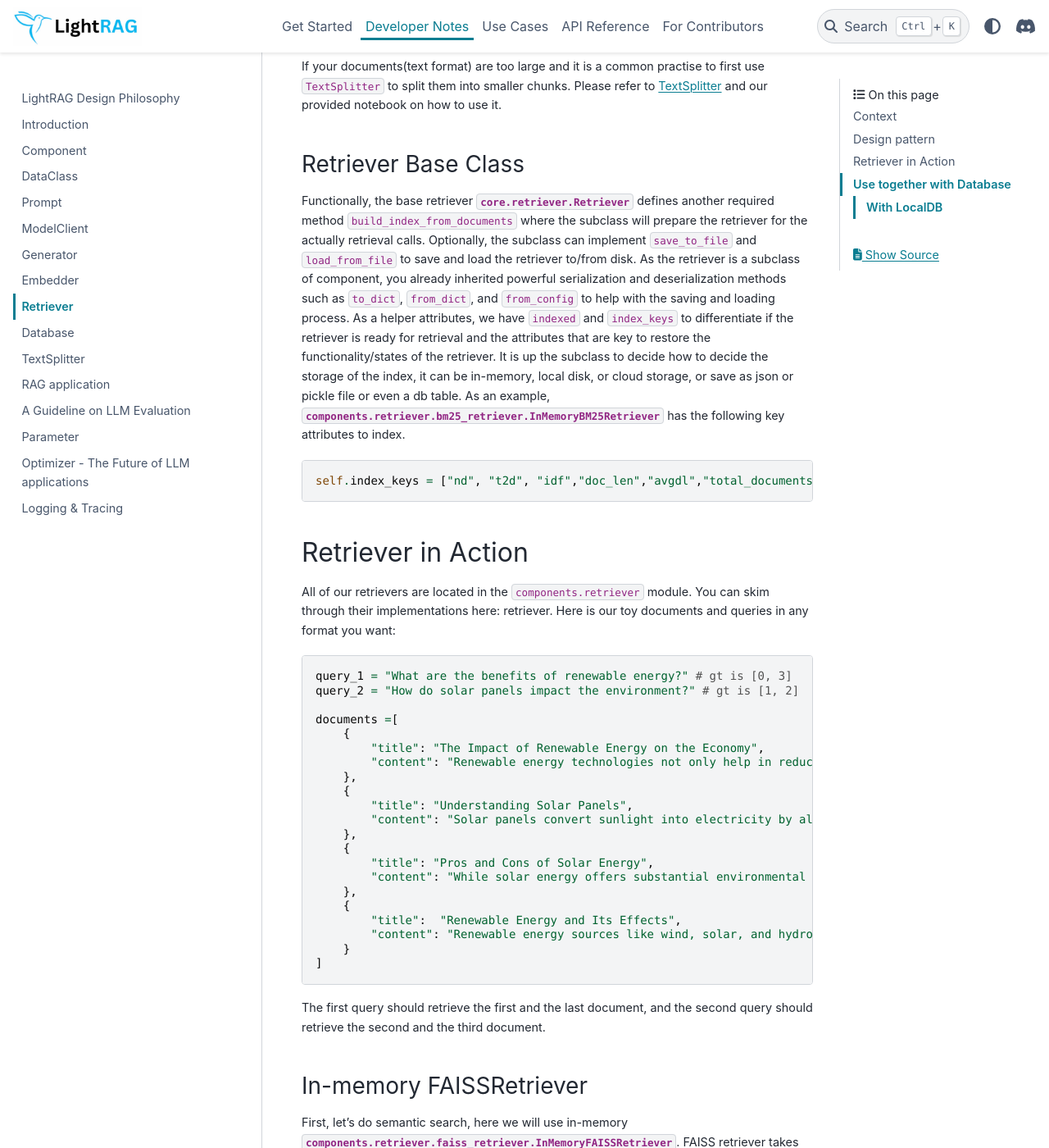
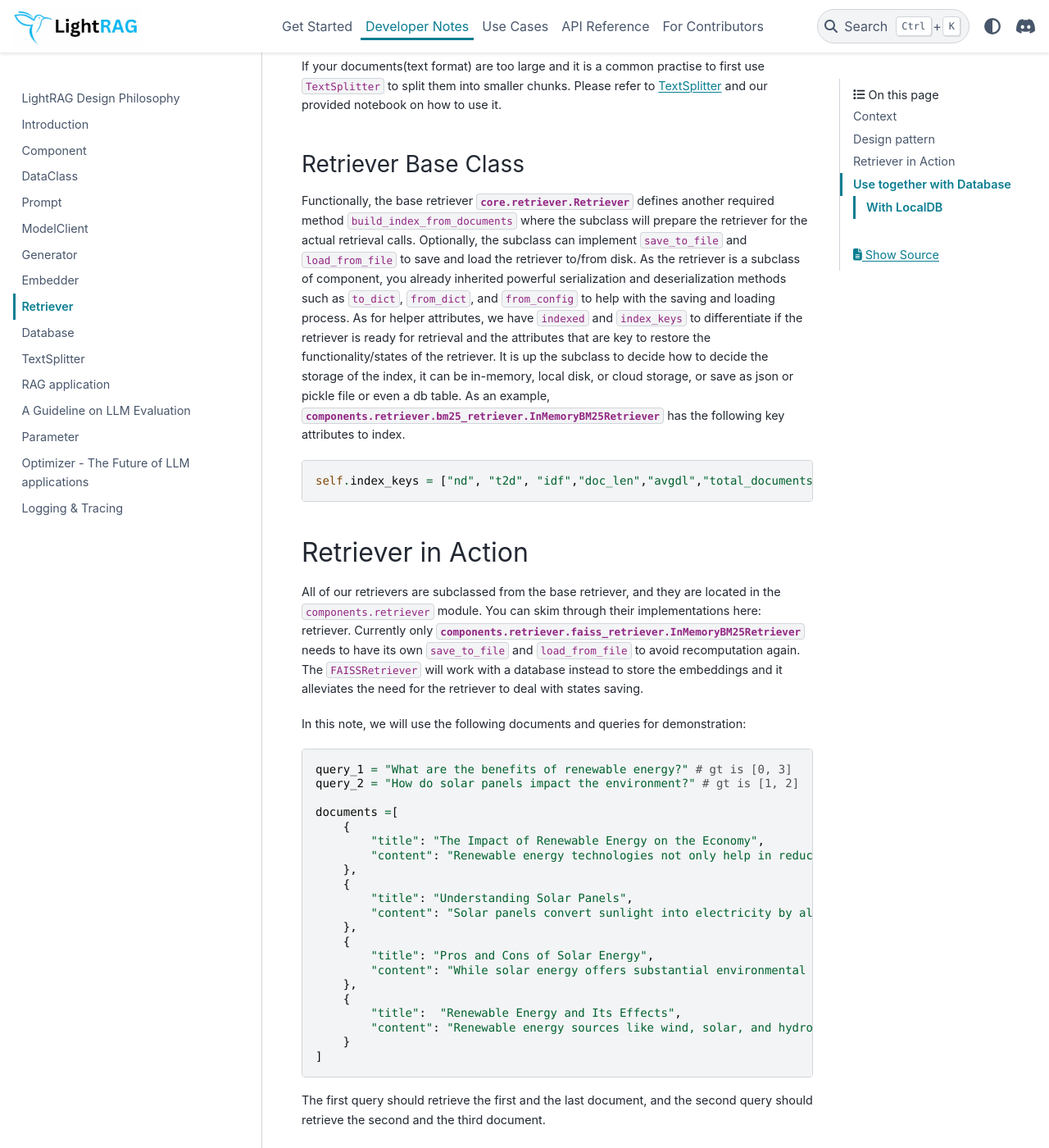
Before and after one commit to SylphAI-Inc/AdalFlow, a Sphinx documentation site: the page built from docs/source/developer_notes/retriever.rst, in a window 1280 px wide and 1400 px high, scrolled down 3811 px. Shown: the whole window at 82% size. Built offline with Sphinx 7.4.7 and the PyData theme 0.15.4, drawn with Linux system fonts in a browser that asks for light colours; pages that are not in the unit, such as notebooks, are missing from menus.

Commit message:
database note

```diff
--- a/docs/source/developer_notes/retriever.rst
+++ b/docs/source/developer_notes/retriever.rst
@@ -178,10 +178,10 @@ Please refer to :doc:`text_splitter` and our provided notebook on how to use it.
 Retriever Base Class
 ^^^^^^^^^^^^^^^^^^^^^^^^
 
-Functionally, the base retriever :class:`core.retriever.Retriever` defines another required method ``build_index_from_documents`` where the subclass will prepare the retriever for the actually retrieval calls.
+Functionally, the base retriever :class:`core.retriever.Retriever` defines another required method ``build_index_from_documents`` where the subclass will prepare the retriever for the actual retrieval calls.
 Optionally, the subclass can implement ``save_to_file`` and ``load_from_file`` to save and load the retriever to/from disk.
 As the retriever is a subclass of component, you already inherited powerful serialization and deserialization methods such as ``to_dict``, ``from_dict``, and ``from_config`` to help
-with the saving and loading process. As a helper attributes, we have ``indexed`` and ``index_keys`` to differentiate if the retriever is ready for retrieval and the attributes that are key to restore the functionality/states of the retriever.
+with the saving and loading process. As for helper attributes, we have ``indexed`` and ``index_keys`` to differentiate if the retriever is ready for retrieval and the attributes that are key to restore the functionality/states of the retriever.
 It is up the subclass to decide how to decide the storage of the index, it can be in-memory, local disk, or cloud storage, or save as json or pickle file or even a db table.
 As an example, :class:`components.retriever.bm25_retriever.InMemoryBM25Retriever` has the following key attributes to index.
 
@@ -192,9 +192,12 @@ As an example, :class:`components.retriever.bm25_retriever.InMemoryBM25Retriever
 
 Retriever in Action
 --------------------
-All of our retrievers are located in the ``components.retriever`` module.
+All of our retrievers are  subclassed from the base retriever, and they are located in the ``components.retriever`` module.
 You can skim through their implementations here: :ref:`retriever<components-retriever>`.
-Here is our toy documents and queries in any format you want:
+Currently only :class:`components.retriever.faiss_retriever.InMemoryBM25Retriever` needs to have its own ``save_to_file`` and ``load_from_file`` to avoid recomputation again.
+The ``FAISSRetriever`` will work with a database instead to store the embeddings and it alleviates the need for the retriever to deal with states saving.
+
+In this note, we will use the following documents and queries for demonstration:
 
 .. code-block:: python
 
```
Also changed, not shown: docs/source/developer_notes/db.rst (+13 -0 lines), 3 other files.
